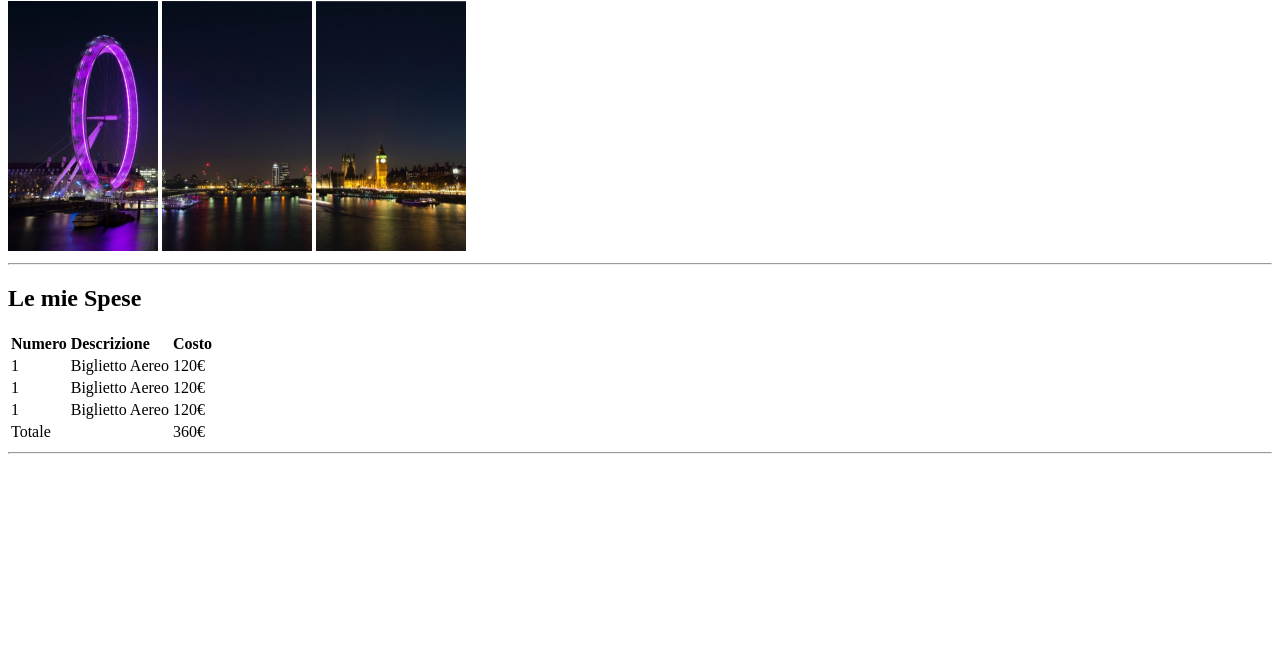
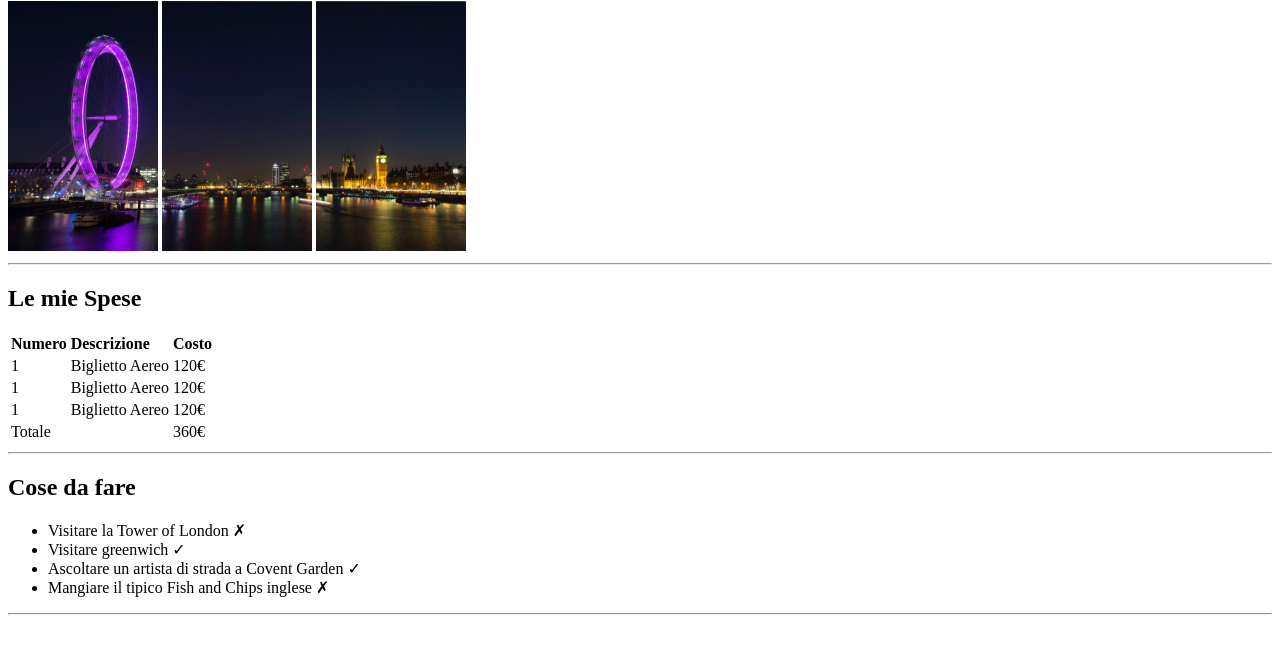
Before and after one commit to Luca10992/html-london-trip, a plain HTML site: page index.html in a window 1280 px wide. Shown: the part 79-732 px from the top of the page. Drawn offline with Linux system fonts and the light colour scheme.

Commit message:
add section 2

```diff
--- a/index.html
+++ b/index.html
@@ -57,6 +57,20 @@
                 <hr>
             </div>
         </section>
+        <!-- Seconda parte -->
+        <section>
+            <div>
+                <h2><strong>Cose da fare</strong></h2>
+                <!-- Lista non numerata -->
+                <ul>
+                    <li>Visitare la Tower of London &cross;</li>
+                    <li>Visitare greenwich &check;</li>
+                    <li>Ascoltare un artista di strada a Covent Garden &check;</li>
+                    <li>Mangiare il tipico Fish and Chips inglese &cross;</li>
+                </ul>
+                <hr>
+            </div>
+        </section>
     </article>
 
 </body>
```
